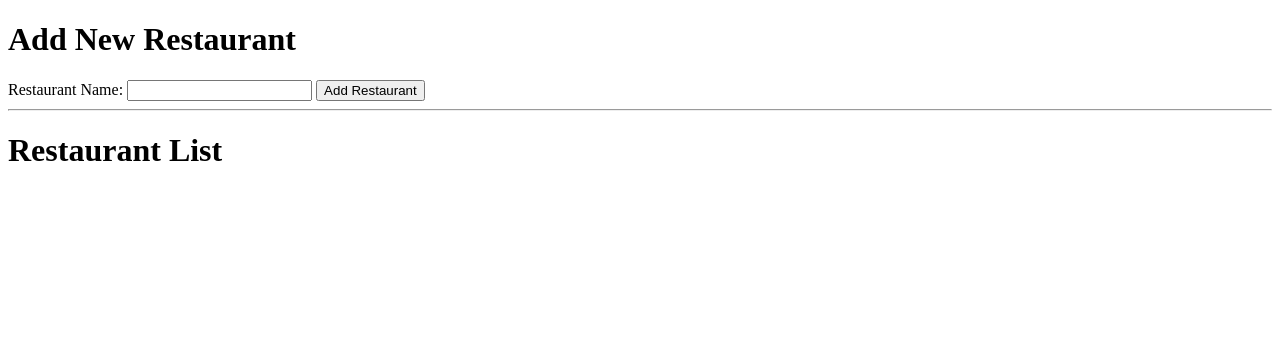
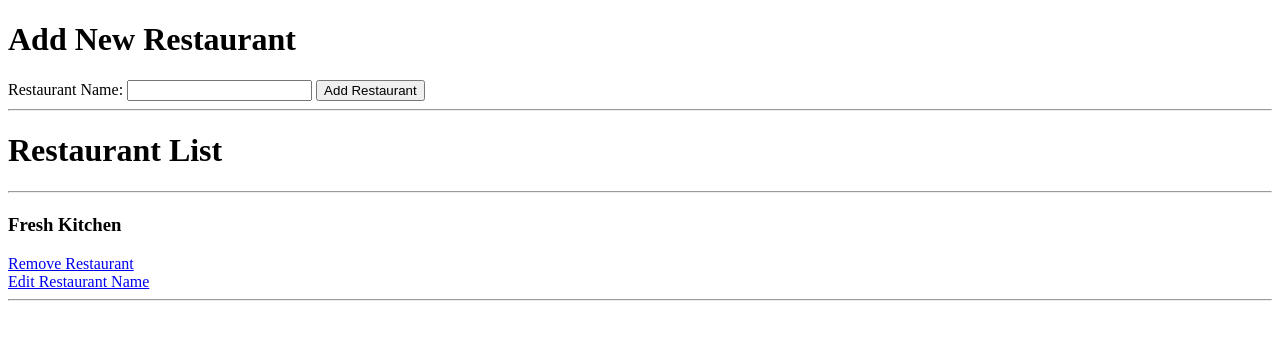
Before and after one commit to regdata/flask_tutorial_menu, a Flask app: page / in a window 1280 px wide. Shown: the top 340 px of the page. Run offline with Flask 2, Linux system fonts and the light colour scheme; data comes from the database, SQL or seed files in the repository; both versions use the stored data as it was after the commit.

Commit message:
edit/delete functionality

```diff
--- a/app.py
+++ b/app.py
@@ -21,10 +21,36 @@
     def __repr__(self):
         return f'Menu Item {self.id}'
 
-@app.route('/')
-@app.route('/restaurants')
-def index():
-   return render_template('index.html')
+@app.route('/', methods=['GET', 'POST'])
+def restaurant_list():
+
+    if request.method == 'POST':
+        rest_name = request.form['name']
+        new_restaurant = Restaurants(name=rest_name)
+        db.session.add(new_restaurant)
+        db.session.commit()
+        return redirect('/')
+    else:
+        all_restaurants = Restaurants.query.order_by(Restaurants.name).all()
+        return render_template('index.html', restaurants = all_restaurants)
+
+@app.route('/delete/<int:id>')
+def delete(id):
+    rest = Restaurants.query.get_or_404(id)
+    db.session.delete(rest)
+    db.session.commit()
+    return redirect('/')
+
+@app.route('/edit/<int:id>', methods=['GET', 'POST'])
+def edit(id):
+    rest = Restaurants.query.get_or_404(id)
+    if request.method == 'POST':
+        rest.name = request.form['name']
+        db.session.commit()
+        return redirect('/')
+    else:
+        return render_template('edit.html', restaurant = rest)
+
 
 if __name__ == "__main__":
     app.run(debug=True)
--- a/templates/index.html
+++ b/templates/index.html
@@ -6,17 +6,19 @@
 
 {% block body %}
     <h1>Add New Restaurant</h1>
-    <form>
+    <form action='/' method='POST'>
     Restaurant Name: <input type='text' name='name' id='name'>
     <input type='submit' value='Add Restaurant'>
     </form>
     <hr>
 
     <h1>Restaurant List<h1>
+    <hr>
 
-    {% for r in Restaurants  %}
-        <h3>{{ Restaurants.name }}</h3>
-        <a href='/restaurants/delete/{{ Restaurants.id }}'>Remove Restaurant</a>
-        <a href='/restaurants/edit/{{ Restaurants.id }}'>Edit Restaurant Name</a>
+    {% for r in restaurants  %}
+        <h3>{{ r.name }}</h3>
+        <a href='/delete/{{ r.id }}'>Remove Restaurant</a><br>
+        <a href='/edit/{{ r.id }}'>Edit Restaurant Name</a>
+        <hr>
     {% endfor %}
 {% endblock body %}
```
Also changed, not shown: templates/edit.html (added, +13 -0 lines), menus.db.
